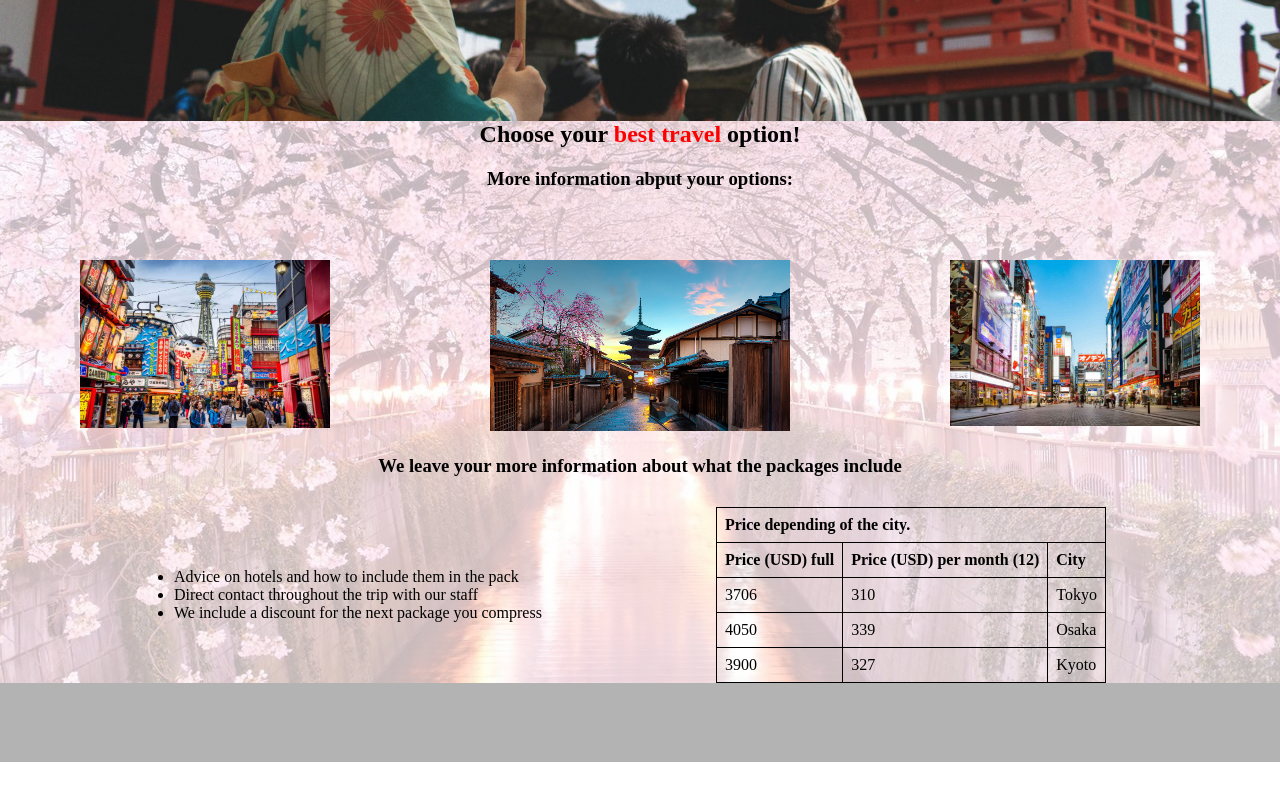
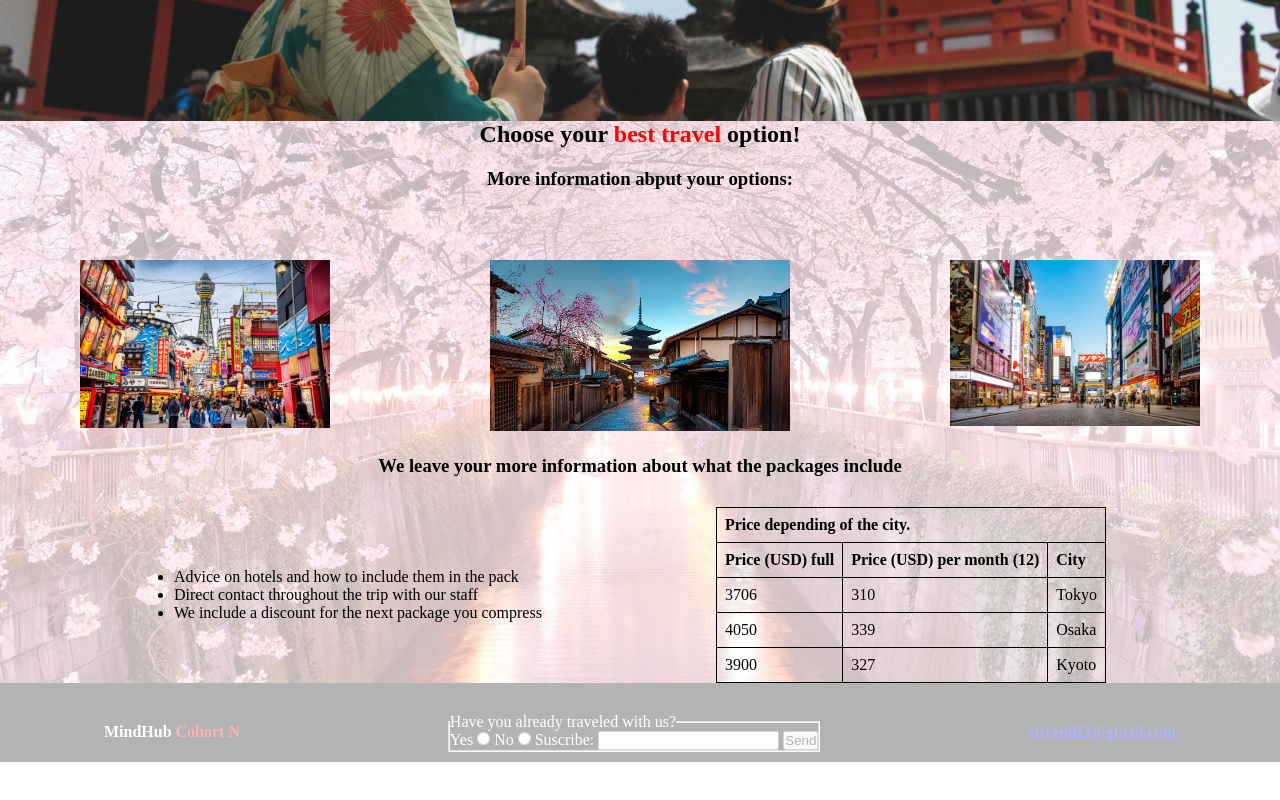
Before and after one commit to JSMolinaca/Checkpoint-MindHub, a plain HTML site: page index.html in a window 1280 px wide. Shown: the part 368-1168 px from the top of the page. Drawn offline with Linux system fonts and the light colour scheme.

Commit message:
Se agrego el footer, (se sube hasta ahorita por que no le habia hecho el commit)

```diff
--- a/css/style.css
+++ b/css/style.css
@@ -130,3 +130,11 @@ th, td {
     padding: 8px;
     border: 1px solid black;
 }
+
+.footer {
+    display: flex;
+    justify-content: space-around;
+    margin-top: 30px;
+    align-items: center;
+    color: white;
+}
--- a/index.html
+++ b/index.html
@@ -80,6 +80,28 @@
             </div>
         </main>
         <footer>
+            <div class="footer">
+                <h4 class="footer-h4">MindHub <span>Cohort N</span></h4>
+                <form action="">
+                    <fieldset>
+                        <legend>Have you already traveled with us?</legend>
+                        <label>
+                            Yes
+                            <input type="radio" name="Yes" value="Yes" required>
+                        </label>
+                        <label>
+                            No
+                            <input type="radio" name="No" value="No" required>
+                        </label>
+                        <label>
+                            Suscribe:
+                            <input type="text">
+                        </label>
+                        <button>Send</button>
+                    </fieldset>
+                </form>
+                <h4 class="footer-h4"><a href="https://github.com/JSMolinaca">stivendf3@gmail.com</a></h4>
+            </div>
         </footer>
     </div>
 </body>
```
